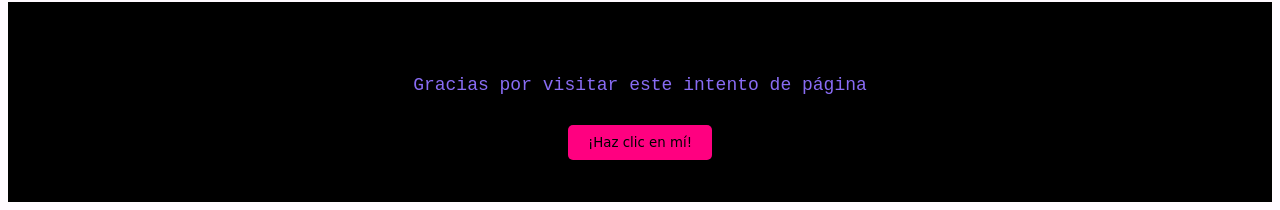
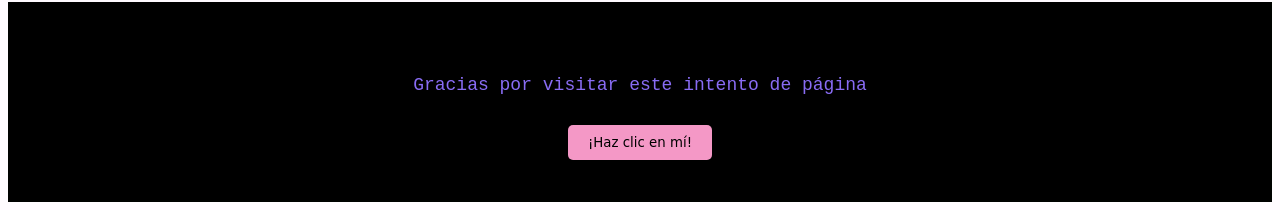
Before and after one commit to CarlaAVilanova/Clase3GitHubandGit-Egg, a plain HTML site: page mi-primer-website.html in a window 1280 px wide. Shown: the part 791-1001 px from the top of the page. Drawn offline with Linux system fonts and the light colour scheme.

Commit message:
color del boton

```diff
--- a/style.css
+++ b/style.css
@@ -177,7 +177,7 @@ nav ul li a:hover {
 .btn {
   display: inline-block;
   padding: 10px 20px;
-  background-color: #ff0080;
+  background-color: #f498c6;
   color: rgb(0, 0, 0);
   font-family: "Waltograph", cursive;
   text-decoration: none;
```
